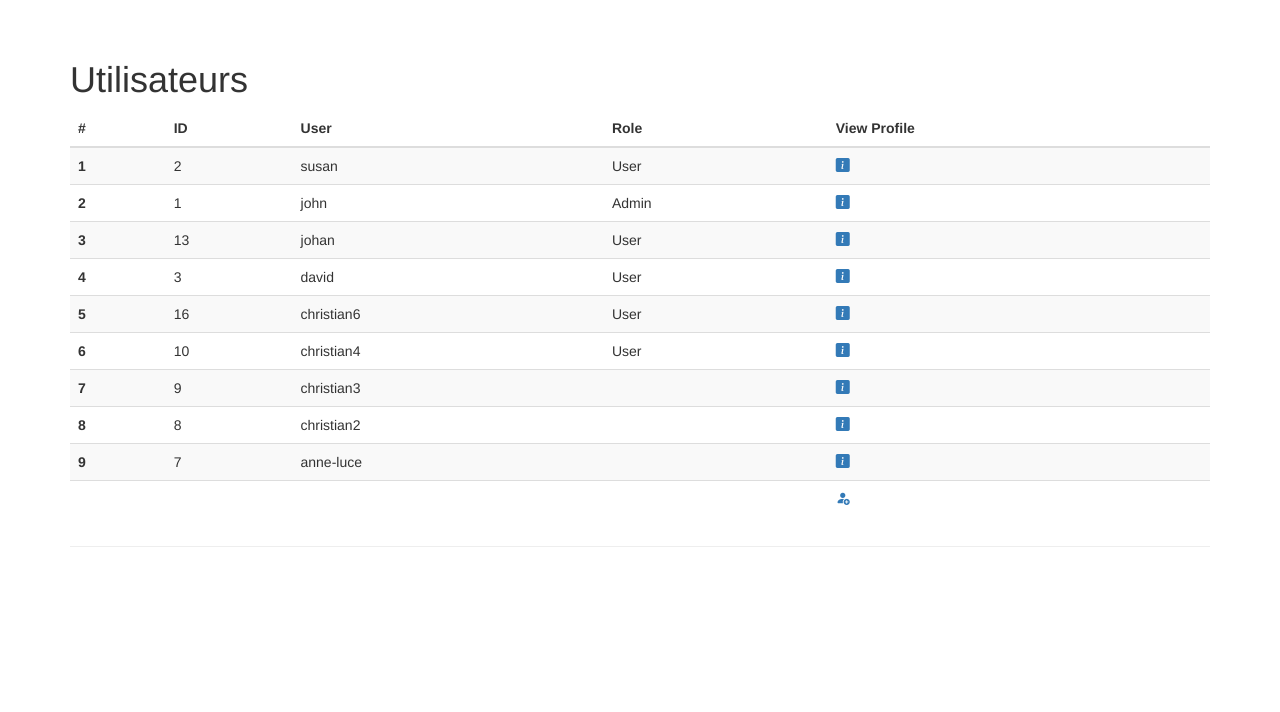
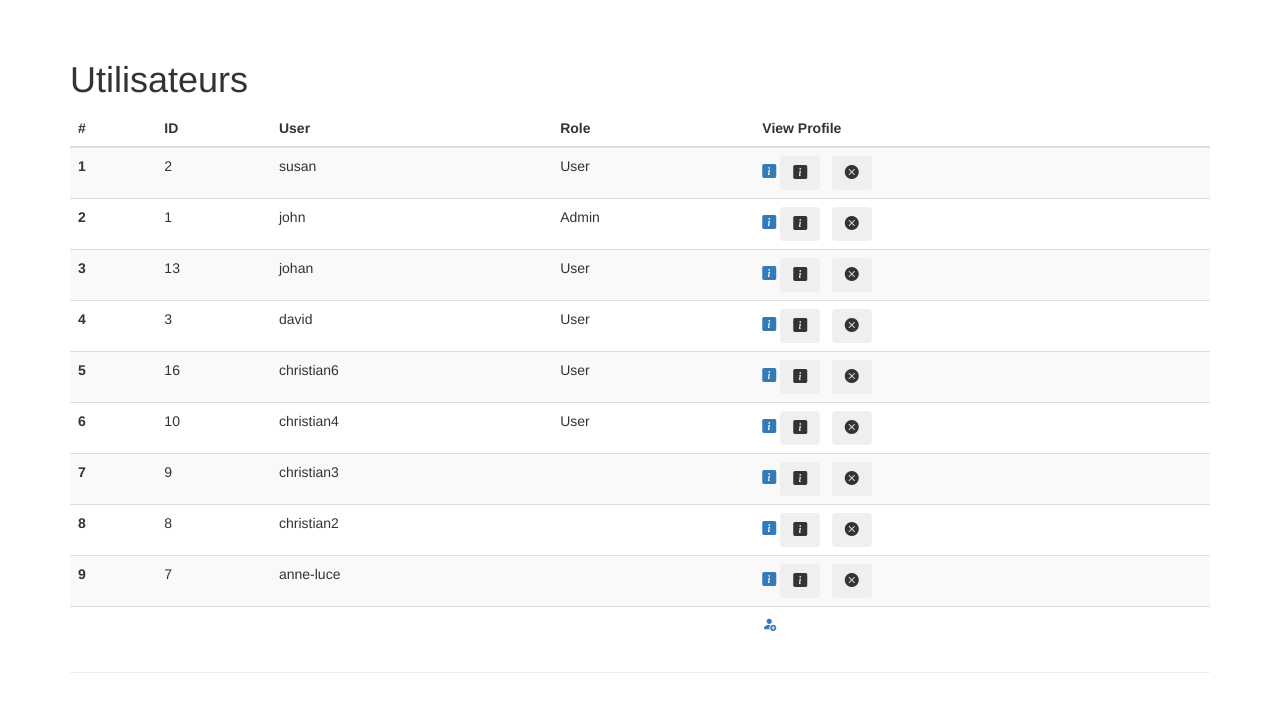
Before and after one commit to pernetch/FlaskTestApp1, a Flask app: page /users/ in a window 1280 px wide. Shown: the part 52-764 px from the top of the page. Run offline with Flask 3, Linux system fonts and the light colour scheme; some libraries are stand-ins or nearby versions.

Commit message:
modified:   app.py 	modified:   data.sqlite 	modified:   templates/users.html

```diff
--- a/app.py
+++ b/app.py
@@ -68,20 +68,32 @@ def user(user):
         #return render_template('user.html', user=user, role=user_role.name)
         return render_template('user.html',user=user_exist)
 
+
 @app.route('/users/')
 def users():
     users = User.query.order_by(User.username.desc())
     return render_template('users.html',users=users)
 
+
+@app.route('/<int:id>/delete', methods=('POST',))
+def delete(id):
+    user = User.query.filter_by(id=id).first()
+    db.session.delete(user)
+    db.session.commit()
+    db.session.close()
+    flash('"{}" was successfully deleted!'.format(user.username))
+    return redirect(url_for('users'))
+
 @app.route('/about/')
 def about():
     return render_template('about.html')
+
 
 # on ajoute un commentaire ici...
 @app.errorhandler(404)
 def page_not_found(error):
     return render_template('404.html',error=error), 404
 
-# point d'entrée de l'application. Equivalent (att. bugs de Flask run)
+# point d'entrée de l'application. Equivalent Flask run
 if __name__ == '__main__':
    app.run(debug=True)
--- a/templates/users.html
+++ b/templates/users.html
@@ -33,7 +33,22 @@
               <td>
 
                 <a href="{{url_for('user',user=user.username)}}"  ><i class="bi bi-info-square-fill"></i></a>
-                  <!-- <a href="/{{ user.username }}"  ><i class="bi bi-info-square-fill"></i></a>  -->
+                <!-- <a href="/{{ user.username }}"  ><i class="bi bi-info-square-fill"></i></a>  -->
+
+                <form style="display:inline" action="{{url_for('user',user=user.username)}}" method="get">
+                  <button class="btn btn btn-outline-secondary" type="button" onclick="return">
+                    <i class="bi bi-info-square-fill"></i>
+                  </button>
+                </form>
+                &nbsp;
+
+                <form style="display:inline" action="{{url_for('delete',id=user.id)}}" method="post">
+                  <button class="btn btn btn-outline-secondary" type="button"
+                          onclick="return confirm('Delete user?')">
+                    <i class="bi bi-x-circle-fill"></i>
+                  </button>
+                </form>
+
                 </td>
             </tr>
 
```
Also changed, not shown: data.sqlite.
